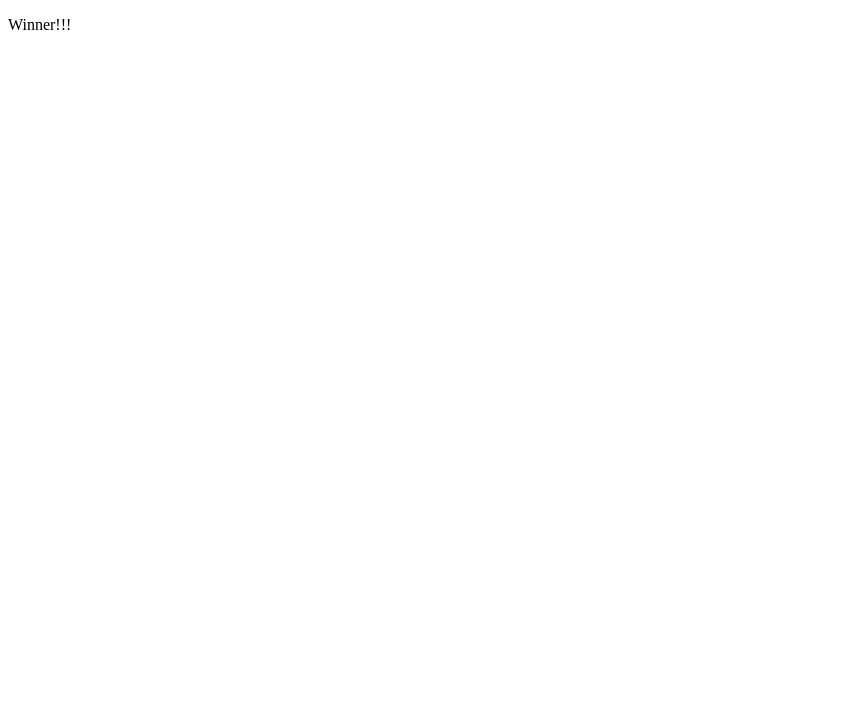
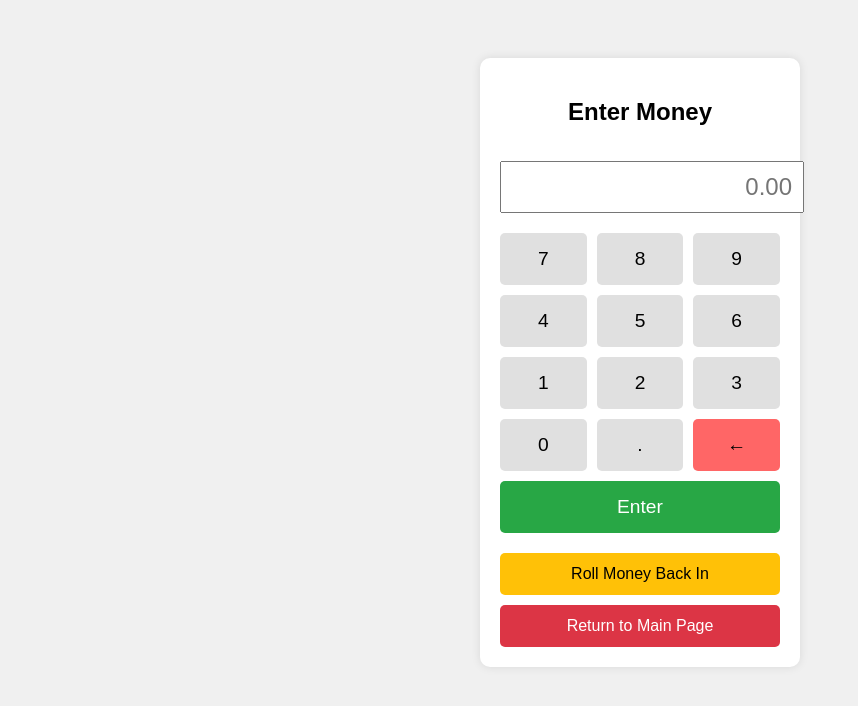
Before and after one commit to Dorst-J/Testing, a plain HTML site: page main/winner.html in a window 1280 px wide. Shown: the whole page, without its empty margins (0-858 px from the left). Drawn offline with Linux system fonts and the light colour scheme.

Commit message:
Update winner.html

```diff
--- a/main/winner.html
+++ b/main/winner.html
@@ -1,4 +1,174 @@
 <!DOCTYPE html>
-<html>
-    <p>Winner!!!</p>
+<html lang="en">
+<head>
+<meta name="viewport" content="width=device-width,initial-scale=1.0">
+  <meta charset="UTF-8">
+  <title>Money Input with Instructions</title>
+  <style>
+    body {
+      font-family: sans-serif;
+      background: #f0f0f0;
+      display: flex;
+      justify-content: center;
+      align-items: flex-start;
+      padding-top: 50px;
+    }
+
+    .container {
+      display: flex;
+      gap: 30px;
+    }
+
+    .calculator {
+      background: white;
+      padding: 20px;
+      border-radius: 10px;
+      box-shadow: 0 0 10px rgba(0,0,0,0.1);
+      width: 280px;
+    }
+
+    .calculator h2 {
+      text-align: center;
+    }
+
+    input[type="text"] {
+      width: 100%;
+      font-size: 1.5em;
+      padding: 10px;
+      margin-top: 15px;
+      margin-bottom: 20px;
+      text-align: right;
+    }
+
+    .numpad {
+      display: grid;
+      grid-template-columns: repeat(3, 1fr);
+      gap: 10px;
+    }
+
+    .numpad button {
+      font-size: 1.2em;
+      padding: 15px;
+      background: #e0e0e0;
+      border: none;
+      border-radius: 5px;
+      cursor: pointer;
+    }
+
+    .numpad .enter {
+      grid-column: span 3;
+      background: #28a745;
+      color: white;
+    }
+
+    .numpad .backspace {
+      background: #ff6666;
+    }
+
+    .actions {
+      margin-top: 20px;
+      display: flex;
+      flex-direction: column;
+      gap: 10px;
+    }
+
+    .actions button {
+      padding: 12px;
+      font-size: 1em;
+      border: none;
+      border-radius: 5px;
+      cursor: pointer;
+    }
+
+    .rollback-btn {
+      background-color: #ffc107;
+    }
+
+    .return-btn {
+      background-color: #dc3545;
+      color: white;
+    }
+
+    .instructions {
+      width: 300px;
+      padding: 20px;
+      background: white;
+      border-radius: 10px;
+      box-shadow: 0 0 10px rgba(0,0,0,0.1);
+      display: none;
+    }
+
+    .instructions h3 {
+      margin-top: 0;
+    }
+  </style>
+</head>
+<body>
+
+<div class="container">
+  <div class="calculator">
+    <h2>Enter Money</h2>
+    <input type="text" id="moneyInput" readonly placeholder="0.00">
+
+    <div class="numpad">
+      <button onclick="press('7')">7</button>
+      <button onclick="press('8')">8</button>
+      <button onclick="press('9')">9</button>
+      <button onclick="press('4')">4</button>
+      <button onclick="press('5')">5</button>
+      <button onclick="press('6')">6</button>
+      <button onclick="press('1')">1</button>
+      <button onclick="press('2')">2</button>
+      <button onclick="press('3')">3</button>
+      <button onclick="press('0')">0</button>
+      <button onclick="press('.')">.</button>
+      <button class="backspace" onclick="backspace()">←</button>
+      <button class="enter" onclick="showInstructions()">Enter</button>
+    </div>
+
+    <div class="actions">
+      <button class="rollback-btn" onclick="rollBack()">Roll Money Back In</button>
+      <button class="return-btn" onclick="returnToMain()">Return to Main Page</button>
+    </div>
+  </div>
+
+  <div class="instructions" id="instructionsBox">
+    <h3>Instructions</h3>
+    <p><!-- You can replace this with your own instructions --></p>
+    <p><em>Placeholder instructions will appear here after pressing Enter.</em></p>
+  </div>
+</div>
+
+<script>
+  const inputField = document.getElementById("moneyInput");
+  const instructionsBox = document.getElementById("instructionsBox");
+
+  function press(value) {
+    inputField.value += value;
+  }
+
+  function backspace() {
+    inputField.value = inputField.value.slice(0, -1);
+  }
+
+  function showInstructions() {
+    if (inputField.value.trim() !== "") {
+      instructionsBox.style.display = "block";
+    }
+  }
+
+  function rollBack() {
+    inputField.value = "";
+    instructionsBox.style.display = "none";
+    window.location.href = "selling.html"; // Replace with your actual selling page
+  }
+
+  function returnToMain() {
+    inputField.value = "";
+    instructionsBox.style.display = "none";
+    window.location.href = "index.html"; // Replace with your actual main page
+  }
+</script>
+
+</body>
 </html>
```
